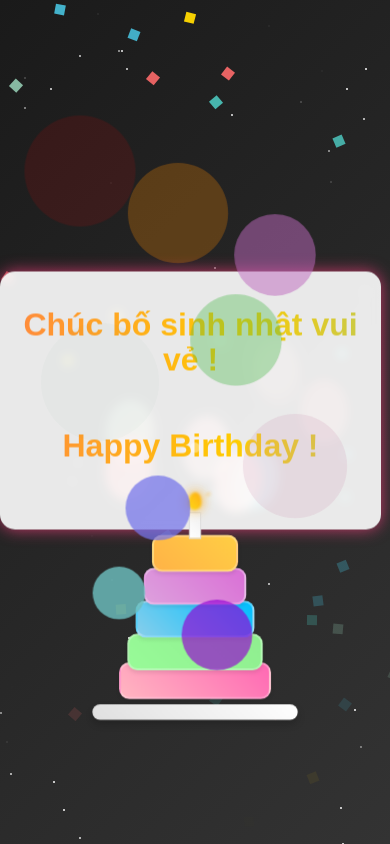
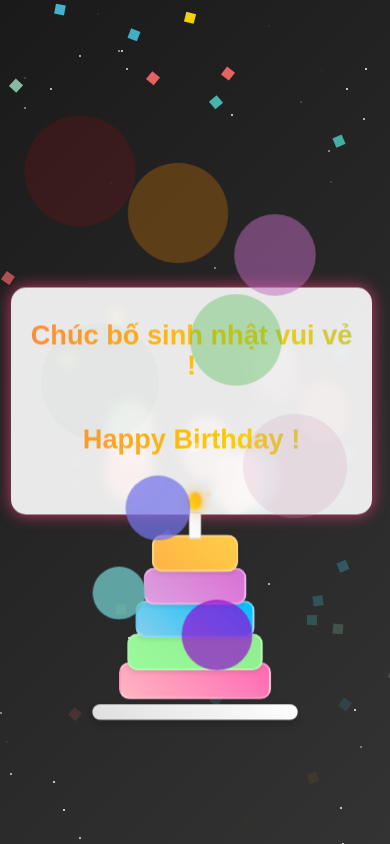
Before and after one commit to minzuy/BirthDate, a React (Vite) app: page / in a window 390 px wide. Built offline with nearby package versions, Linux system fonts and the light colour scheme.

Commit message:
edit font-size responsive

```diff
--- a/src/App.css
+++ b/src/App.css
@@ -382,10 +382,10 @@ body {
   }
 
   .birthday-card h1, .birthday-card h2 {
-    font-size: 2rem;
+    font-size: 1.7rem;
   }
   .birthday-card h2 {
-    font-size: 2rem;
+    font-size: 1.7rem;
     padding: 5%;
   }
 
```
